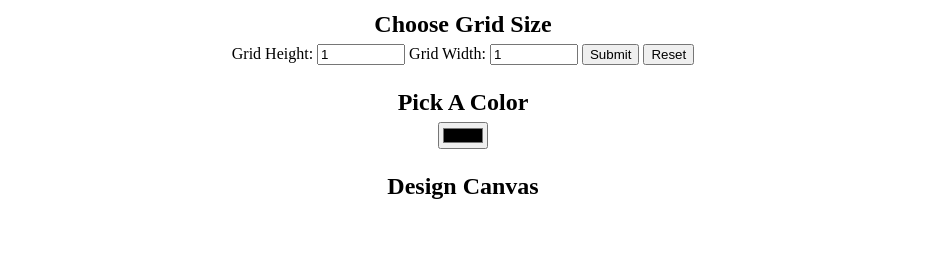
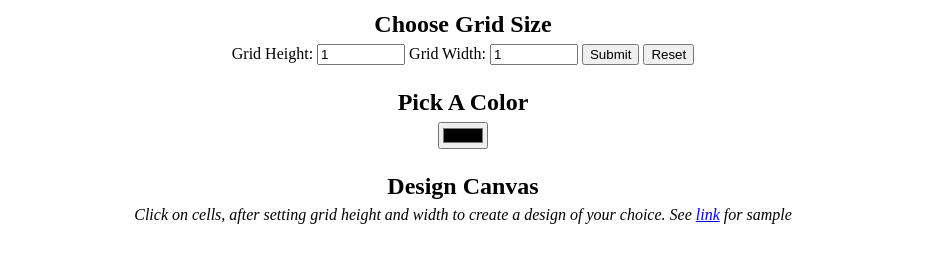
Before and after one commit to perpy18/alc_finalchallenge_udacity, a plain HTML site: page index.html in a window 1280 px wide. Shown: the part 126-388 px from the top of the page, without its empty margins (177-1106 px from the left). Drawn offline with nearby package versions, Linux system fonts and the light colour scheme.

Commit message:
Update index.html

```diff
--- a/index.html
+++ b/index.html
@@ -26,6 +26,7 @@
     <h2>Pick A Color</h2>
     <input type="color" id="colorPicker">
     <h2>Design Canvas</h2>
+    <span><i>Click on cells, after setting grid height and width to create a design of your choice. See <a href="https://photos.app.goo.gl/DqvKi7mk7drGrevq9">link</a> for sample</i></span>
     <table id="pixel_canvas"></table>
 
     <script src="https://ajax.googleapis.com/ajax/libs/jquery/3.3.1/jquery.min.js"></script>
```
